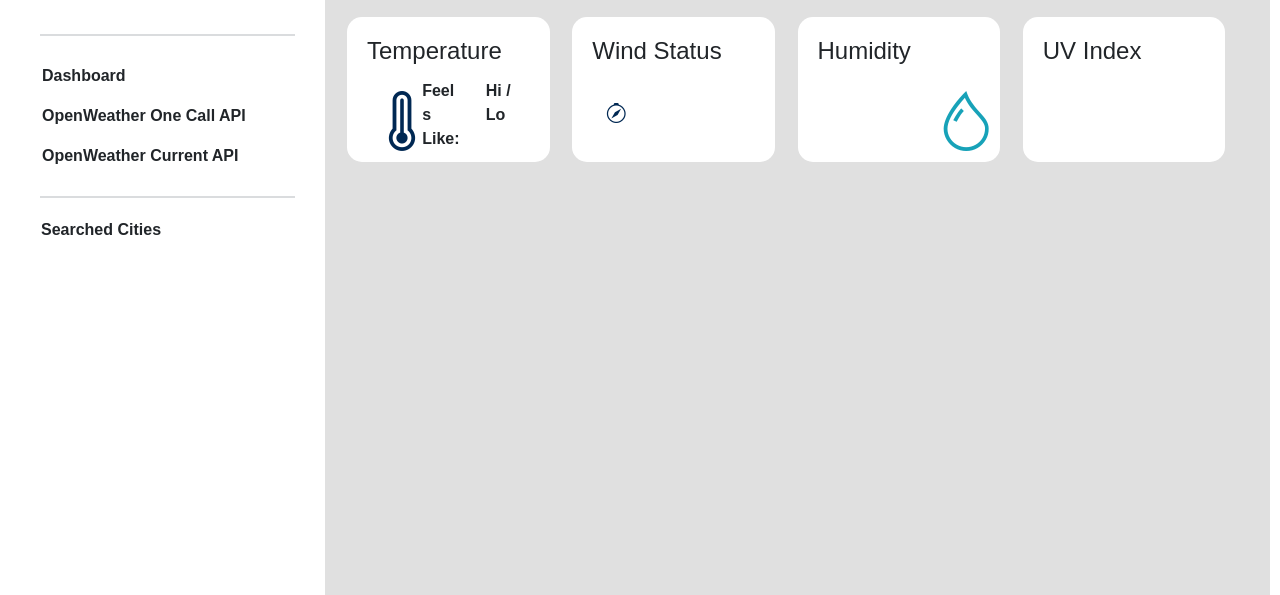
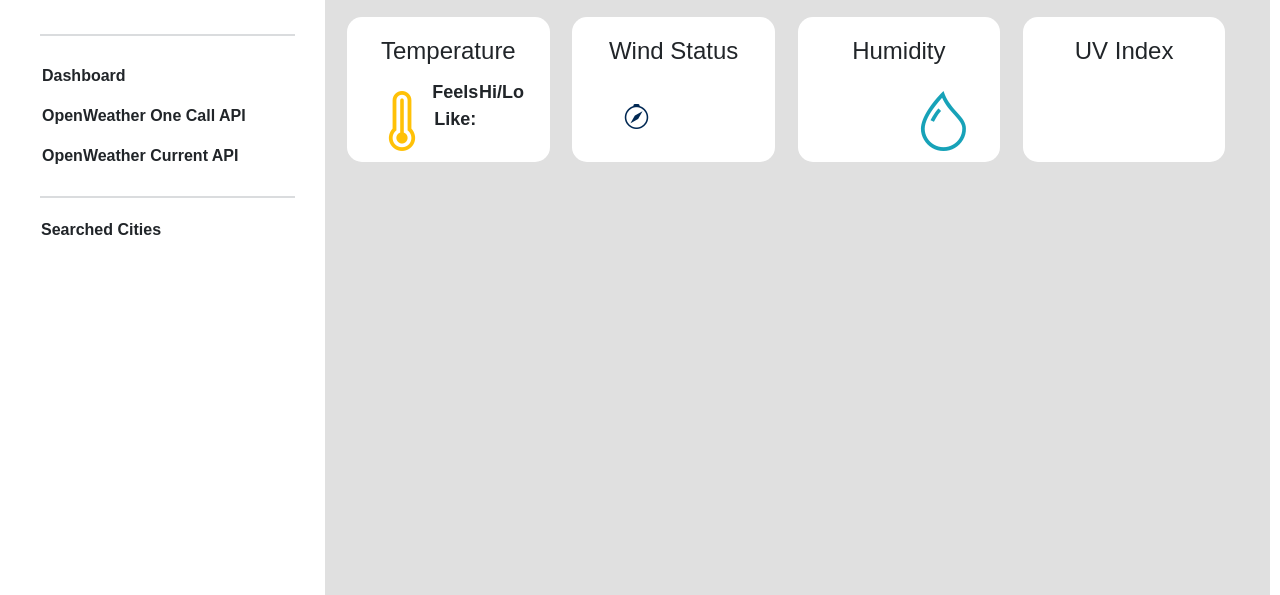
Before and after one commit to paperpatch/weather_dashboard, a plain HTML site: page index.html in a window 1280 px wide. Shown: the part 215-810 px from the top of the page. Drawn offline with nearby package versions, Linux system fonts and the light colour scheme; no server answers.

Commit message:
finished css for cards and minor changes to row&columns to make it look neat

```diff
--- a/assets/css/style.css
+++ b/assets/css/style.css
@@ -106,29 +106,11 @@ main {
   padding: 20px;
 }
 
-#current-location {
-  font-size: 30px;
-  font-weight: bold;
-  margin: 15px 0 0 15px;
-}
-#current-time {
-  font-size: 18px;
-  margin-left: 15px;
-  color: var(--gray-dark);
-}
-#current-temp {
-  margin-left: 15px;
-  font-size: 100px;
-}
-#current-status {
-  margin-left: 15px;
-  font-size: 25px;
-}
-
-#current-picture {
-  margin-top: 20px;
-  font-size: 125px;
-}
+#current-location {font-size: 30px;font-weight: bold;margin: 15px 0 0 15px;}
+#current-time {font-size: 18px;margin-left: 15px;color: var(--gray-dark);}
+#current-temp {margin-left: 15px;font-size: 100px;}
+#current-status {margin-left: 15px;font-size: 25px;}
+#current-picture {margin-top: 20px;font-size: 125px;}
 
 /* Cards Section */
 
@@ -161,31 +143,36 @@ main {
   padding: 5px;
 }
 
-.weatherInfo .row {
-  margin: 0px 10px 40px 10px;
-}
+.weatherInfo {font-size: 20px;}
+.weatherInfo .row {margin: 0px 10px 40px 10px;}
+.weatherInfo .bi {font-size: 60px;}
+.weatherInfo .bi-compass {font-size: 25px;}
+.weatherInfo div {text-align: center; padding: 0px;}
 
-.weatherInfo .bi {
-  font-size: 60px;
-}
-.weatherInfo .bi-compass {
-  font-size: 20px;
-}
-
-.text-feels, .text-hilo, #wind-speed, #wind-direction {font-weight: bold;}
-.bi-thermometer-high {color: var(--indigo)}
+/* Temperature Section */
+.text-feels, .text-hilo {font-weight: bold; font-size: 18px;}
+.bi-thermometer-high {color: var(--yellow);}
 #tempMax {color: red;}
 #tempMin {color: blue;}
 
-.wind-text {margin-bottom: 40px;}
+/* Wind Section */
+.wind-text {margin-bottom: 40px; text-align: center;}
 #wind-speed {font-size: 45px; font-weight: lighter;}
-.bi-compass {text-align: center; margin-top: 20px; color: var(--indigo)}
-#wind-direction {margin-top: 25px;}
+.bi-compass {text-align: center; margin-top: 20px; color: var(--indigo); text-align: right;}
+#wind-direction {margin-top: 25px; text-align: left;}
 
-#humidity {text-align: center; font-size: 50px;}
-.bi-droplet {color: var(--cyan)}
+/* Humidity Section */
+#humidity {text-align: right; font-size: 50px;}
+.bi-droplet {text-align: left; color: var(--cyan);}
 
-#ultraviolet {text-align: center; font-size: 50px; font-weight: bold;margin-bottom: 60px;}
+/* UV Section */
+#ultraviolet {font-size: 50px; font-weight: bold;}
+/* margin-bottom: 60px; */
+.uv-danger {color: var(--purple)}
+.uv-veryhigh {color: var(--danger)}
+.uv-high {color: var(--orange)}
+.uv-moderate {color: var(--warning)}
+.uv-low {color: var(--green)}
 
 /* 5-Day Forecast */
 
@@ -196,10 +183,3 @@ main {
   font-size: 130px;
   text-align: center;
 }
-
-/* UV Section */
-.uv-danger {color: var(--purple)}
-.uv-veryhigh {color: var(--danger)}
-.uv-high {color: var(--orange)}
-.uv-moderate {color: var(--warning)}
-.uv-low {color: var(--green)}
--- a/index.html
+++ b/index.html
@@ -77,11 +77,11 @@
               Temperature
             </h4>
             <div class="row">
-              <div class="col-3"><i class="bi bi-thermometer-high"></i></div>
-              <div class="col-5 text-feels">Feels Like:
+              <div class="col"><i class="bi bi-thermometer-high"></i></div>
+              <div class="col text-feels">Feels Like:
                 <div id="temp-feels"></div>
               </div>
-              <div class="col-4 text-hilo">Hi / Lo
+              <div class="col text-hilo">Hi/Lo
                 <div id="tempMax"></div>
                 <div id="tempMin"></div>
               </div>
@@ -96,7 +96,7 @@
             </h4>
             <div class="row wind-text">
               <div class="col-12" id="wind-speed"></div>
-              <i class="col-3 bi bi-compass"></i><div class="col-9" id="wind-direction"></div>
+              <i class="col-5 bi bi-compass"></i><div class="col-7" id="wind-direction"></div>
             </div>
           </div>
         </div>
@@ -107,8 +107,8 @@
               Humidity
             </h4>
             <div class="row">
-              <div class="col-8" id="humidity"></div>
-              <div class="col-4"><i class="bi bi-droplet"></i></div>
+              <div class="col-7" id="humidity"></div>
+              <div class="col-5"><i class="bi bi-droplet"></i></div>
             </div>
           </div>
         </div>
@@ -118,7 +118,9 @@
             <h4 class="card-body">
               UV Index
             </h4>
-            <div id="ultraviolet"></div>
+            <div class="row">
+              <div id="ultraviolet" class="col"></div>
+            </div>
           </div>
         </div>
       </div>
```
